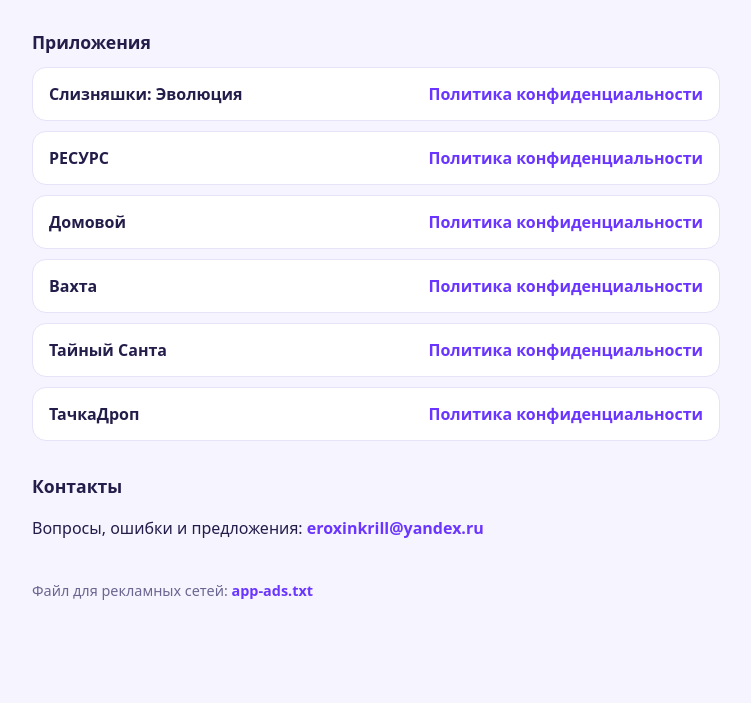
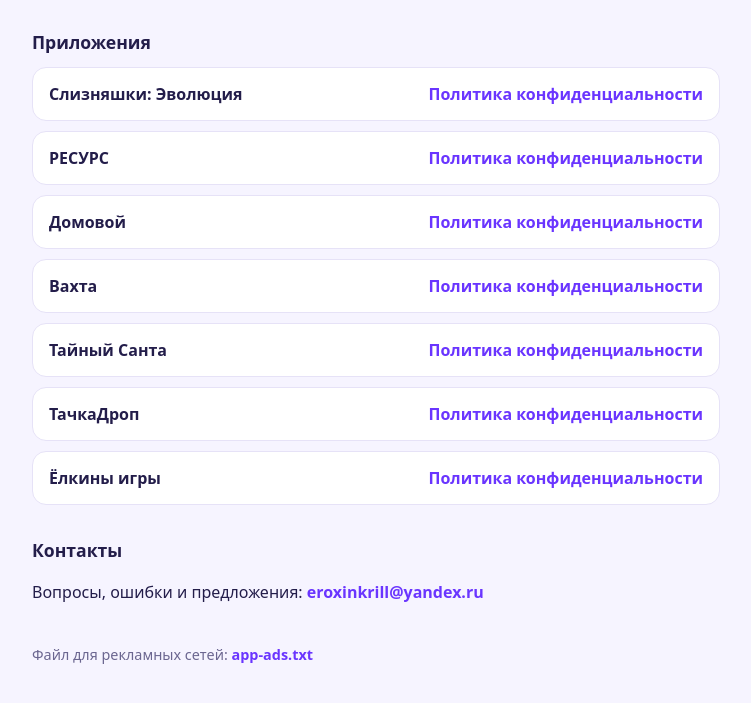
Before and after one commit to GurDoc/GurDoc.github.io, a plain HTML site: page index.html in a window 1280 px wide. Shown: the part 127-830 px from the top of the page, without its empty margins (264-1015 px from the left). Before the commit the page ends 800 px from the top, so only its background shows below. Drawn offline with Linux system fonts and the light colour scheme.

Commit message:
Ссылка на политику «Ёлкины игры»
Co-Authored-By: Claude Opus 5.5 <noreply@anthropic.com>
Claude-Session: https://claude.ai/code/session_013aY7T9yydv2246BRFDXYyg

```diff
--- a/index.html
+++ b/index.html
@@ -35,6 +35,7 @@
     <li><b>Вахта</b><a href="/resurs-privacy/vahta.html">Политика конфиденциальности</a></li>
     <li><b>Тайный Санта</b><a href="/resurs-privacy/santa.html">Политика конфиденциальности</a></li>
     <li><b>ТачкаДроп</b><a href="/resurs-privacy/tachkadrop.html">Политика конфиденциальности</a></li>
+    <li><b>Ёлкины игры</b><a href="/resurs-privacy/elkiny.html">Политика конфиденциальности</a></li>
   </ul>
 
   <h2>Контакты</h2>
```
